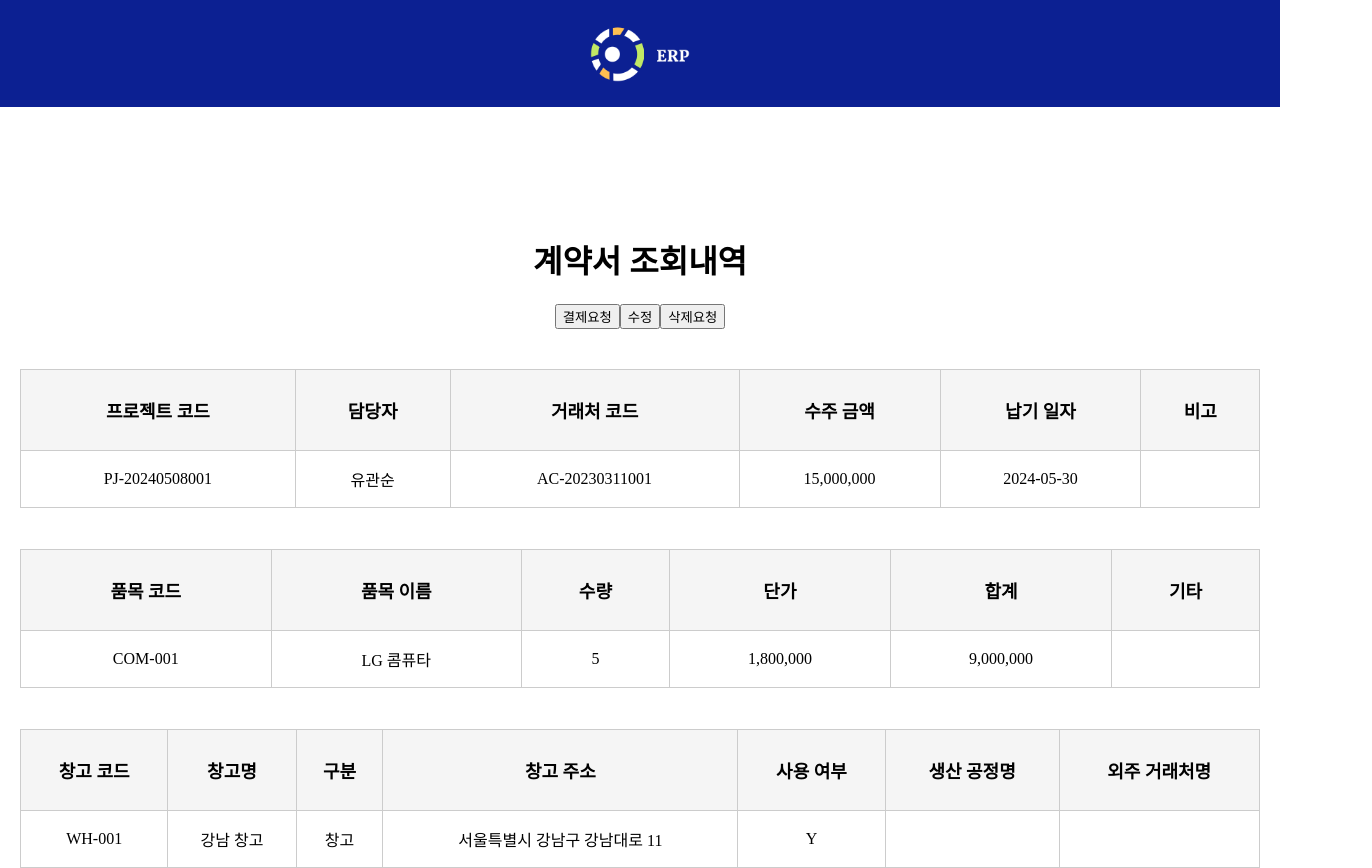
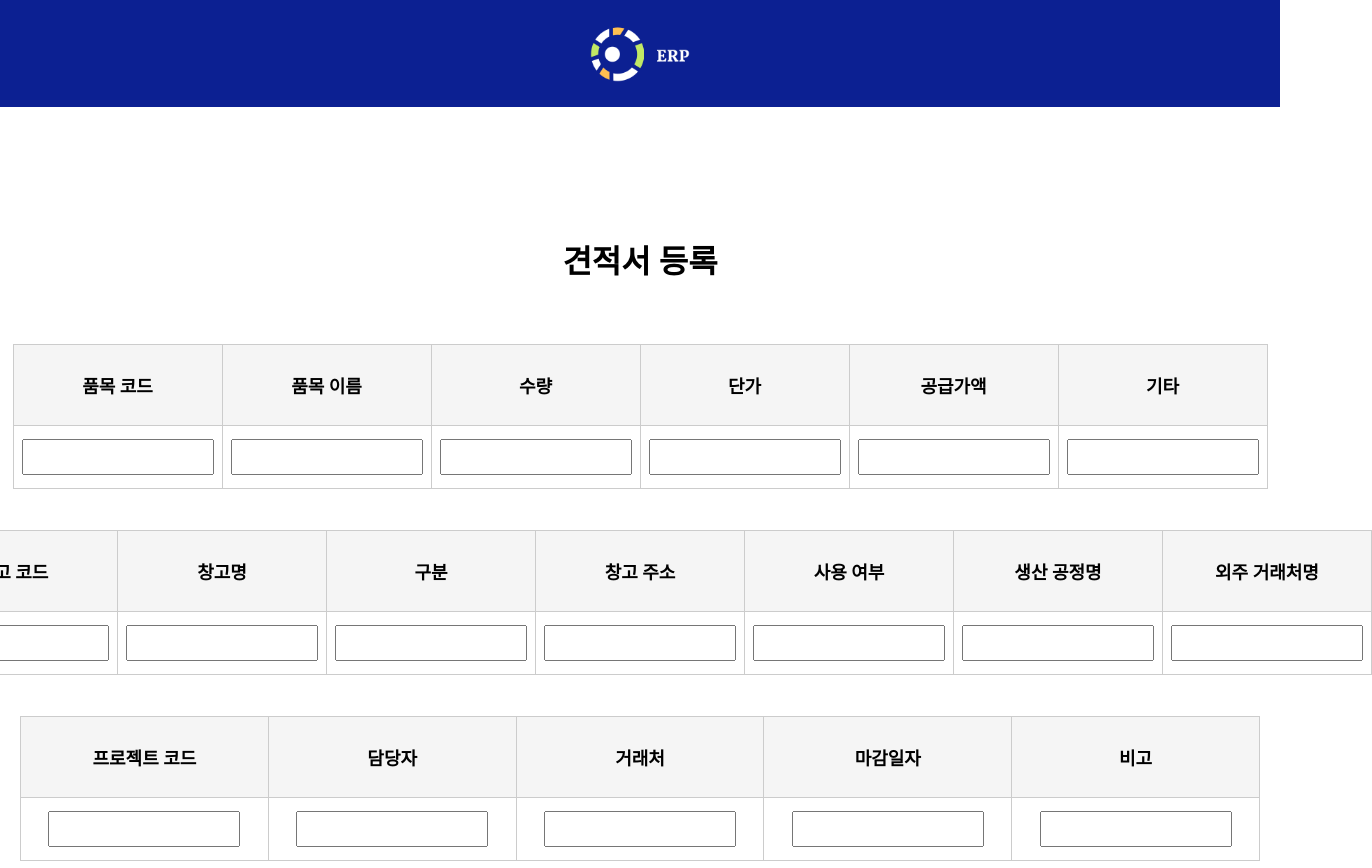
Before and after one commit to beyond-sw-camp/be04-final-team06-ERPC, a Vue app in the folder Frontend/erpc/: page / in a window 1280 px wide. Shown: the top 868 px of the page, 1372 px wide, since content can reach past the window. Built offline with nearby package versions, Linux system fonts and the light colour scheme; a web font is replaced by a local one.

Commit message:
견적서 내용 추가

```diff
--- a/Frontend/erpc/src/App.vue
+++ b/Frontend/erpc/src/App.vue
@@ -12,6 +12,8 @@ import OrderList from './components/order/OrderList.vue';
 import ContractRegist from './components/contract/ContractRegist.vue';
 import ContractList from './components/contract/ContractList.vue';
 import ContractContent from './components/contract/ContractContent.vue';
+
+import EstimateRegist from './components/estimate/EstimateRegist.vue';
 </script>
 
 <template>
@@ -23,7 +25,8 @@ import ContractContent from './components/contract/ContractContent.vue';
   <!-- <OrderList></OrderList> -->
   <!-- <ContractRegist></ContractRegist> -->
   <!-- <ContractList></ContractList>  -->
-  <ContractContent></ContractContent>
+  <!-- <ContractContent></ContractContent> -->
+  <EstimateRegist></EstimateRegist>
   <Footer></Footer>
 </template>
 
--- a/Frontend/erpc/src/components/estimate/EstimateRegist.vue
+++ b/Frontend/erpc/src/components/estimate/EstimateRegist.vue
@@ -0,0 +1,86 @@
+<template>
+    <div class="regist-content">
+        <div class="contract-regist">
+            <h1>견적서 등록</h1>
+        </div>
+        <div class="contract-list-box">
+            <table class="contract-table2">
+                <thead>
+                    <tr>
+                        <th>품목 코드</th>
+                        <th>품목 이름</th>
+                        <th>수량</th>
+                        <th>단가</th>
+                        <th>공급가액</th>
+                        <th>기타</th>
+                    </tr>
+                </thead>
+                <tbody>
+                    <tr>
+                        <td><input type="text"></td>
+                        <td><input type="text"></td>
+                        <td><input type="text"></td>
+                        <td><input type="text"></td>
+                        <td><input type="text"></td>
+                        <td><input type="text"></td>
+                    </tr>
+                </tbody>
+            </table>
+            <table class="contract-table3">
+                <thead>
+                    <tr>
+                        <th>창고 코드</th>
+                        <th>창고명</th>
+                        <th>구분</th>
+                        <th>창고 주소</th>
+                        <th>사용 여부</th>
+                        <th>생산 공정명</th>
+                        <th>외주 거래처명</th>
+                    </tr>
+                </thead>
+                <tbody>
+                    <tr>
+                        <td><input type="text"></td>
+                        <td><input type="text"></td>
+                        <td><input type="text"></td>
+                        <td><input type="text"></td>
+                        <td><input type="text"></td>
+                        <td><input type="text"></td>
+                        <td><input type="text"></td>
+                    </tr>
+                </tbody>
+            </table>
+            <table class="contract-table4">
+                <thead>
+                    <tr>
+                        <th>프로젝트 코드</th>
+                        <th>담당자</th>
+                        <th>거래처</th>
+                        <th>마감일자</th>
+                        <th>비고</th>
+                    </tr>
+                </thead>
+                <tbody>
+                    <tr>
+                        <td><input type="text"></td>
+                        <td><input type="text"></td>
+                        <td><input type="text"></td>
+                        <td><input type="text"></td>
+                        <td><input type="text"></td>
+                    </tr>
+                </tbody>
+            </table>
+        </div>
+        <div class="contract-attachment">
+            <h3>첨부파일<img src="@/assets/img/pdf.png" class="pdf"></h3>
+            <div class="contract-attachment-content">견적서 pdf</div>
+        </div>
+    </div>
+</template>
+
+<script setup>
+
+</script>
+<style>
+ @import url('@/assets/css/contract/ContractContent.css');
+</style>
```
Also changed, not shown: Frontend/erpc/src/components/estimate/EstimateContent.vue (+109 -0 lines), Frontend/erpc/src/components/estimate/EstimateList.vue (+42 -0 lines).
